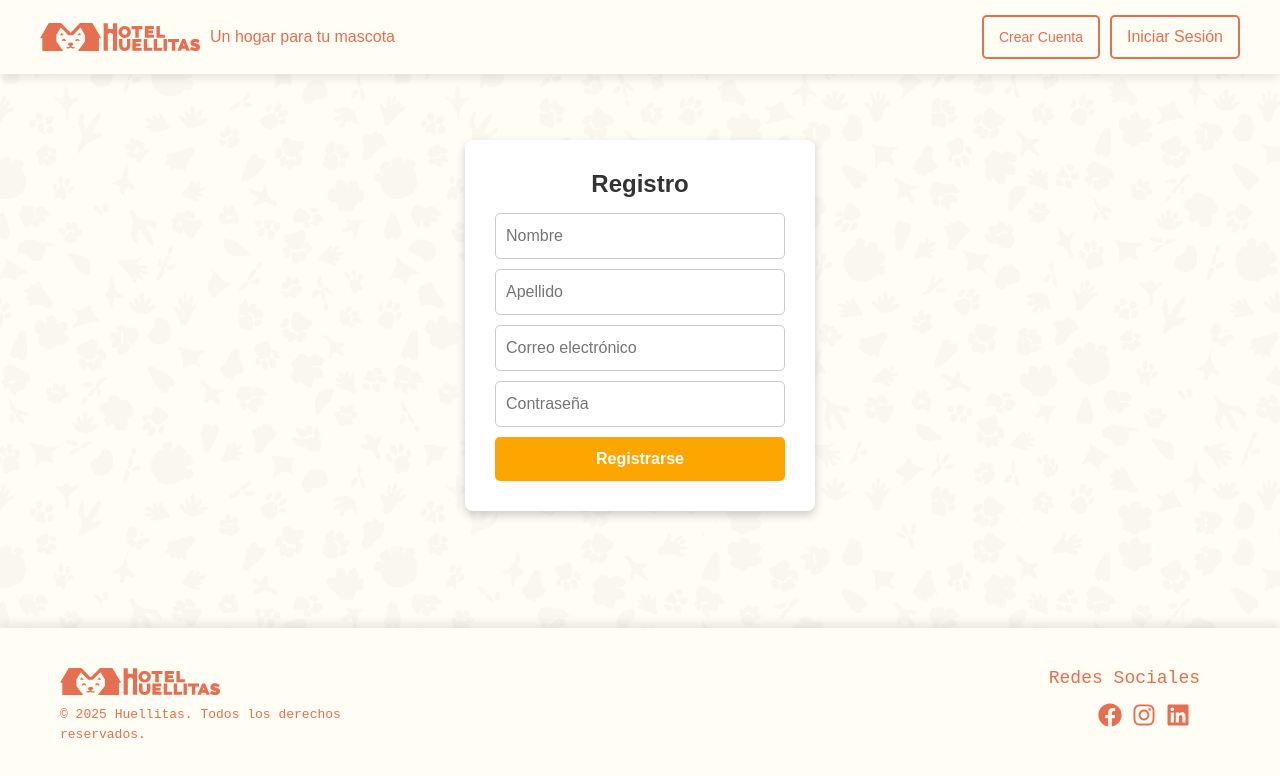
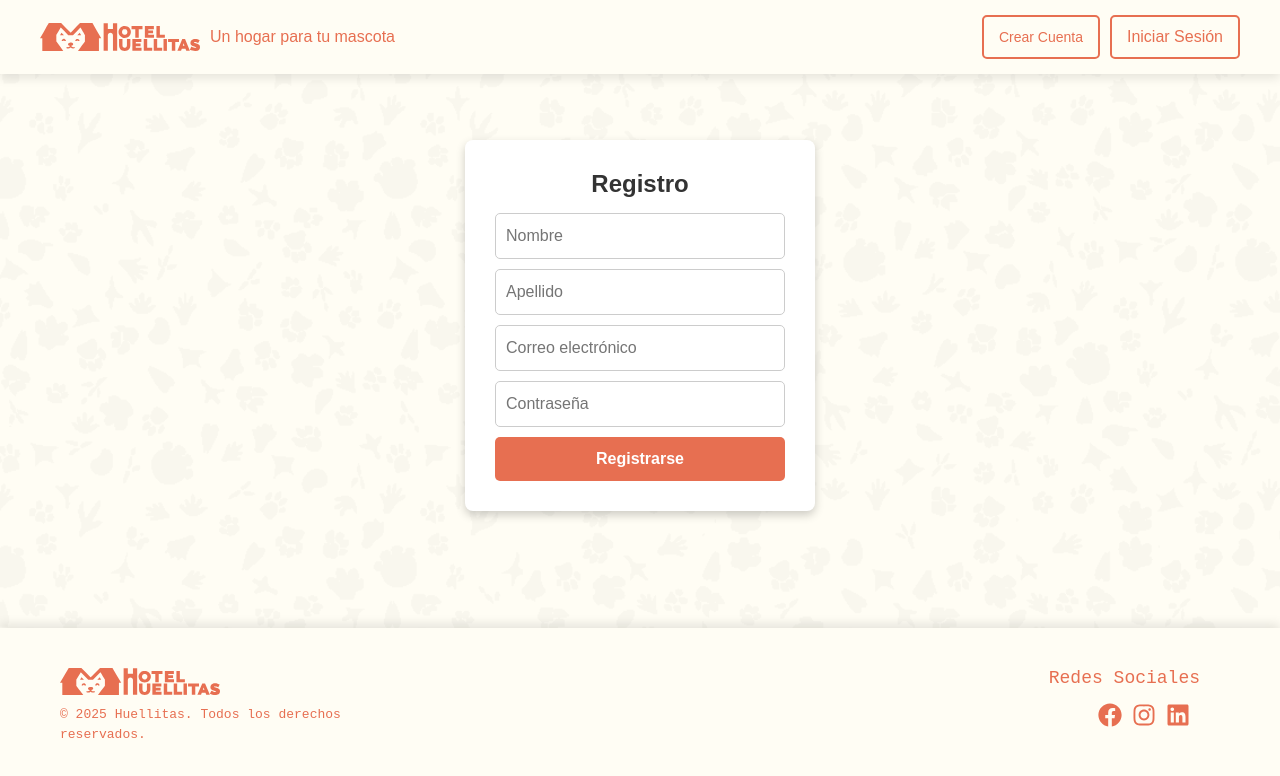
Before and after one commit to grupo-4-proyecto-integrador-dh/grupo-4-proyecto-integrador-dh-Frontend, a React (Vite) app in the folder huellitas/: page /registro in a window 1280 px wide. Shown: the top 776 px of the page. Built offline with nearby package versions, Linux system fonts and the light colour scheme; a web font is replaced by a local one.

Commit message:
modificacion color registro.scss

```diff
--- a/huellitas/src/Styles/Registro.scss
+++ b/huellitas/src/Styles/Registro.scss
@@ -66,7 +66,7 @@
 
 
   .registro-button {
-    background-color: orange;
+    background-color: #e76f51;
     color: white;
     border: none;
     padding: 10px 15px;
```
